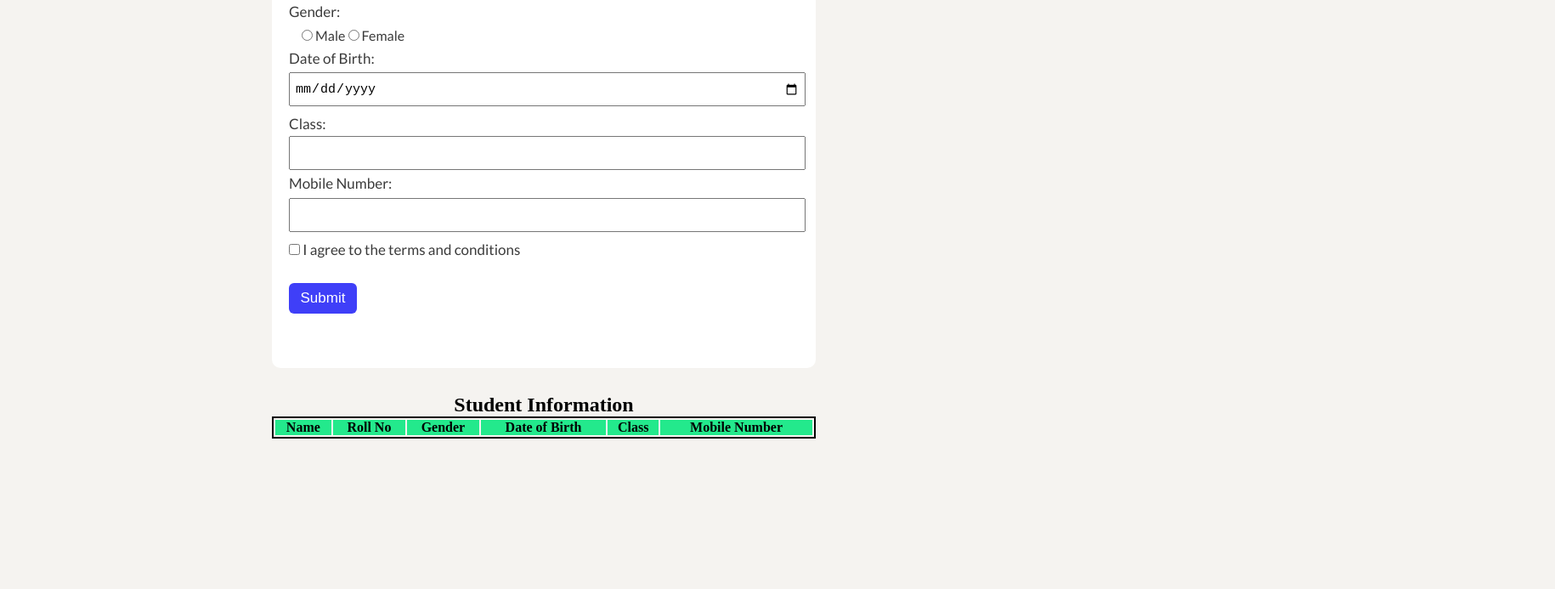
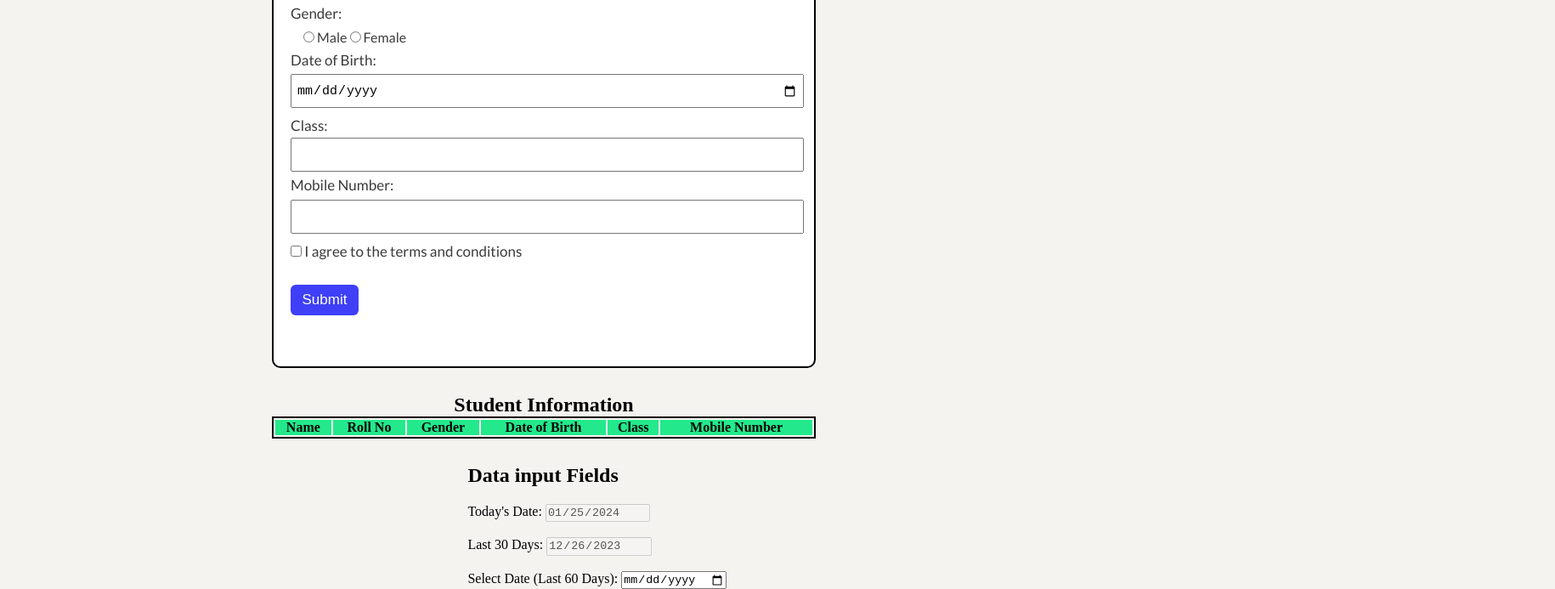
Before and after one commit to sneha-namaji/form_jquery, a plain HTML site: page index.html in a window 1280 px wide. Shown: the part 197-890 px from the top of the page at 85% size, 1830 px wide, since content can reach past the window. Before the commit the page ends 800 px from the top, so only its background shows below. Drawn offline with nearby package versions, Linux system fonts and the light colour scheme.

Commit message:
iput_feids

```diff
--- a/index.html
+++ b/index.html
@@ -10,7 +10,9 @@
 
     <link rel="preconnect" href="https://fonts.googleapis.com">
     <link rel="preconnect" href="https://fonts.gstatic.com" crossorigin>
-    <link href="https://fonts.googleapis.com/css2?family=Cairo:wght@200;300;400;700;900&family=Inter&family=Lato:ital,wght@0,400;0,900;1,300&family=Oswald:wght@200&family=Poppins:ital,wght@0,400;1,300&family=Roboto+Mono:ital@1&family=Roboto:ital,wght@0,400;0,700;0,900;1,400&display=swap" rel="stylesheet">
+    <link
+        href="https://fonts.googleapis.com/css2?family=Cairo:wght@200;300;400;700;900&family=Inter&family=Lato:ital,wght@0,400;0,900;1,300&family=Oswald:wght@200&family=Poppins:ital,wght@0,400;1,300&family=Roboto+Mono:ital@1&family=Roboto:ital,wght@0,400;0,700;0,900;1,400&display=swap"
+        rel="stylesheet">
 
 
 
@@ -22,7 +24,7 @@
             <label class="nam_lab" for="name">Name:</label> <br>
             <input type="text" name="name" class="name_class">
 
-            <label class="roll_lab"for="rollNo">Roll No:</label><br>
+            <label class="roll_lab" for="rollNo">Roll No:</label><br>
             <input type="text" class="rollNo" name="rollNo">
 
             <div class="gender_div">
@@ -49,7 +51,7 @@
                 I agree to the terms and conditions
             </label>
 
-            <input type="submit" class="subm_btn"  value="Submit">
+            <input type="submit" class="subm_btn" value="Submit">
         </form>
 
     </div>
@@ -69,10 +71,31 @@
     </table>
 
 
-    <script src="https://code.jquery.com/jquery-3.6.0.min.js"  crossorigin="anonymous"></script>
-    <script src="https://cdnjs.cloudflare.com/ajax/libs/moment.js/2.30.1/moment.min.js" integrity="sha512-hUhvpC5f8cgc04OZb55j0KNGh4eh7dLxd/dPSJ5VyzqDWxsayYbojWyl5Tkcgrmb/RVKCRJI1jNlRbVP4WWC4w==" crossorigin="anonymous" referrerpolicy="no-referrer"></script>
 
-    <script src="./student.js"></script>
+
+    <!-- Date Input Fields for Today and -30 days -->
+    <h2 class="data_inpu">Data input Fields</h2>
+    <div class="validations_div">
+        <label for="today">Today's Date:</label>
+        <input type="date" id="today" disabled> <br><br>
+
+        <label for="last30days">Last 30 Days:</label>
+        <input type="date" id="last30days" disabled>
+
+        <br><br>
+
+        <!-- Date Input Field with Validation -->
+        <label for="customDate">Select Date (Last 60 Days):</label>
+        <input type="date" id="customDate" onchange="validateDate()">
+    </div>
+
+    <script src="https://code.jquery.com/jquery-3.6.0.min.js" crossorigin="anonymous"></script>
+    <!-- <script src="https://cdnjs.cloudflare.com/ajax/libs/moment.js/2.30.1/moment.min.js"
+        crossorigin="anonymous" referrerpolicy="no-referrer"></script> -->
+      <!-- <script src="https://cdnjs.cloudflare.com/ajax/libs/moment.js/2.29.1/moment.min.js"></script> -->
+
+      <script src="https://cdnjs.cloudflare.com/ajax/libs/moment.js/2.20.1/moment.min.js"></script>
+    <script src="student.js"></script>
 
 </body>
 
--- a/student.js
+++ b/student.js
@@ -24,3 +24,29 @@ $(document).ready(function() {
 
     });
 });
+// data input field 30days
+
+
+function setDates() {
+    var today = moment().format('YYYY-MM-DD');
+    var last30Days = moment().subtract(30, 'days').format('YYYY-MM-DD');
+
+    document.getElementById('today').value = today;
+    document.getElementById('last30days').value = last30Days;
+}
+
+function validateDate() {
+    var selectedDate = document.getElementById('customDate').value;
+    var today = moment();
+    var minDate = moment().subtract(60, 'days');
+
+    if (moment(selectedDate).isAfter(today)) {
+        alert('Future dates are not allowed.');
+        document.getElementById('customDate').value = '';
+    } else if (moment(selectedDate).isBefore(minDate)) {
+        alert('Please select a date within the last 60 days.');
+        document.getElementById('customDate').value = '';
+    }
+}
+
+setDates();
--- a/style.css
+++ b/style.css
@@ -8,7 +8,7 @@ body{
 }
 .main_container{
     width: 50%;
-    /* border: 2px solid black; */
+    border: 2px solid black;
     background-color: white;
     border-radius: 10px;
     height: 600px;
@@ -128,3 +128,14 @@ body{
     margin-top: 30px;
     margin: auto;
 }
+.data_inpu{
+    position: relative;
+    top: 30px;
+    left: 43%;
+}
+.validations_div{
+    position: relative;
+    width: 500px;
+    top: 50px;
+   left: 43%;
+}
```
Lines whose indentation alone changed are shown as unchanged.
